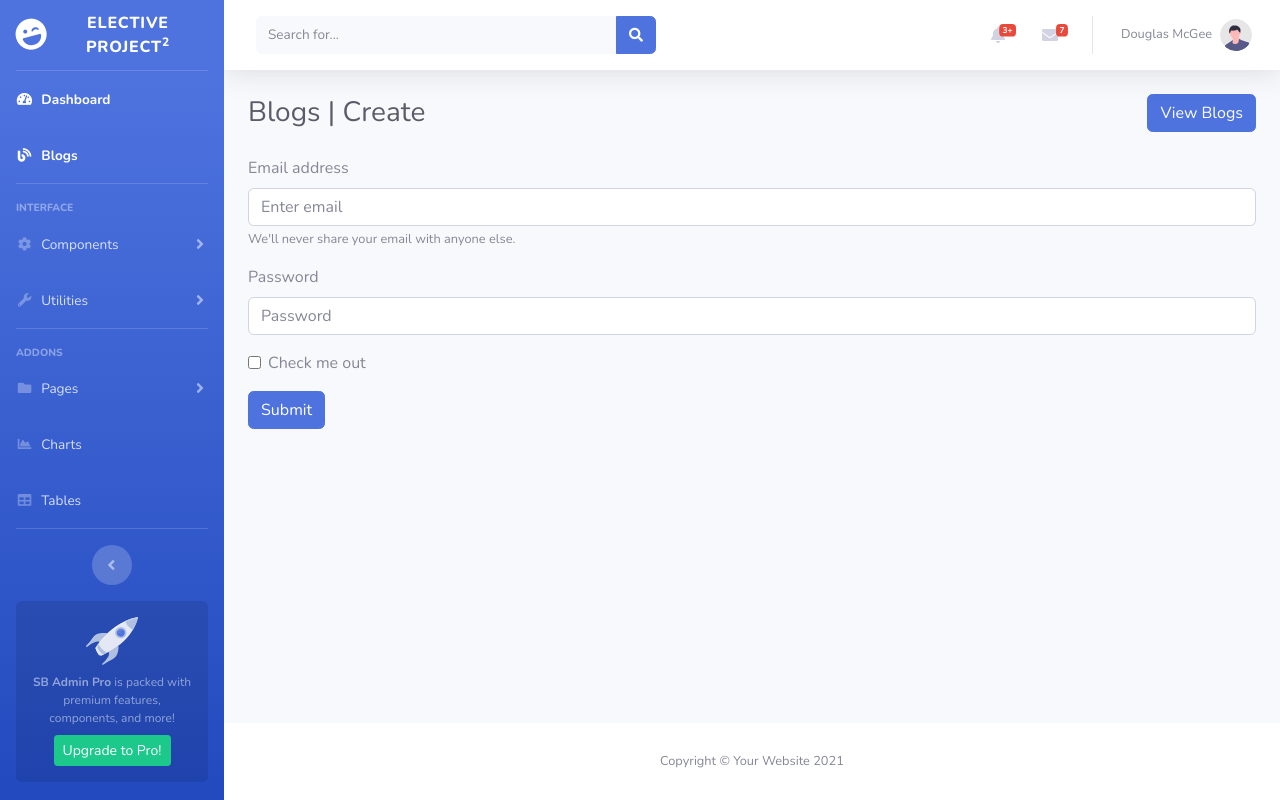
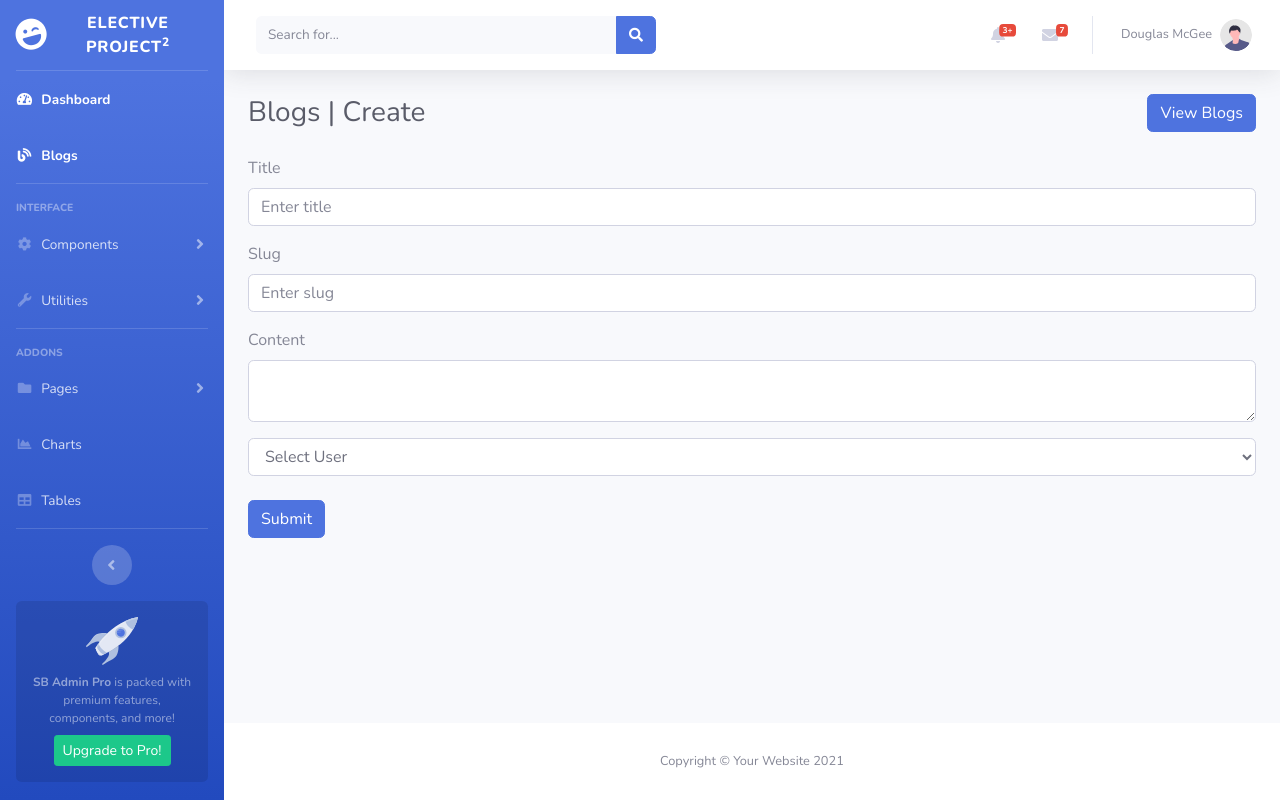
Before and after one commit to manjulatern/elective2023, a Flask app: page /blogs/create in a window 1280 px wide. Run offline with Flask 3, Linux system fonts and the light colour scheme; data comes from the database, SQL or seed files in the repository; some libraries are stand-ins or nearby versions.

Commit message:
Initial Commit for Create blog

```diff
--- a/code/app.py
+++ b/code/app.py
@@ -95,7 +95,20 @@ def view_blogs():
 
 @app.route('/blogs/create')
 def create_blog():
-	return render_template('blogs/add.html')
+
+	# Initialize DB Connection
+	dbConn = DBConnection()
+	conn,cur = dbConn.mysqlconnect()
+
+	# SQL Query for selecting all blogs
+	query = '''SELECT * FROM users; '''
+
+	print(query)
+	cur.execute(query)
+	output = cur.fetchall()
+	conn.close()
+
+	return render_template('blogs/add.html',users=output)
 
 @app.route('/blogs/edit')
 def edit_blog():
--- a/code/templates/blogs/add.html
+++ b/code/templates/blogs/add.html
@@ -15,20 +15,30 @@ Create Blogs - My Project
         </span>
     </div>
     <div>
-        <form>
+        <form action="blogs/create" method="POST">
             <div class="form-group">
-              <label for="exampleInputEmail1">Email address</label>
-              <input type="email" class="form-control" id="exampleInputEmail1" aria-describedby="emailHelp" placeholder="Enter email">
-              <small id="emailHelp" class="form-text text-muted">We'll never share your email with anyone else.</small>
+              <label for="exampleInputEmail1">Title</label>
+              <input type="text" class="form-control" id="exampleInputEmail1" aria-describedby="emailHelp" placeholder="Enter title" name="title">
             </div>
             <div class="form-group">
-              <label for="exampleInputPassword1">Password</label>
-              <input type="password" class="form-control" id="exampleInputPassword1" placeholder="Password">
+              <label for="exampleInputEmail1">Slug</label>
+              <input type="text" class="form-control" id="exampleInputEmail1" aria-describedby="emailHelp" placeholder="Enter slug" name="slug">
             </div>
-            <div class="form-group form-check">
-              <input type="checkbox" class="form-check-input" id="exampleCheck1">
-              <label class="form-check-label" for="exampleCheck1">Check me out</label>
+            <div class="form-group">
+              <label for="exampleInputEmail1">Content</label>
+              <textarea type="text" class="form-control" id="exampleInputEmail1" aria-describedby="emailHelp" placeholder="Enter email" name="content">
+                </textarea>
             </div>
+            <div>
+              <select class="form-select form-control" aria-label="Default select example">
+                <option selected>Select User</option>
+                {% for user in users %}
+                <option value="{{user.0}}">{{user.1}} {{user.2}}</option>
+                {% endfor %}
+              </select>
+            </div>
+
+            <br/>
             <button type="submit" class="btn btn-primary">Submit</button>
           </form>
     </div>
```
